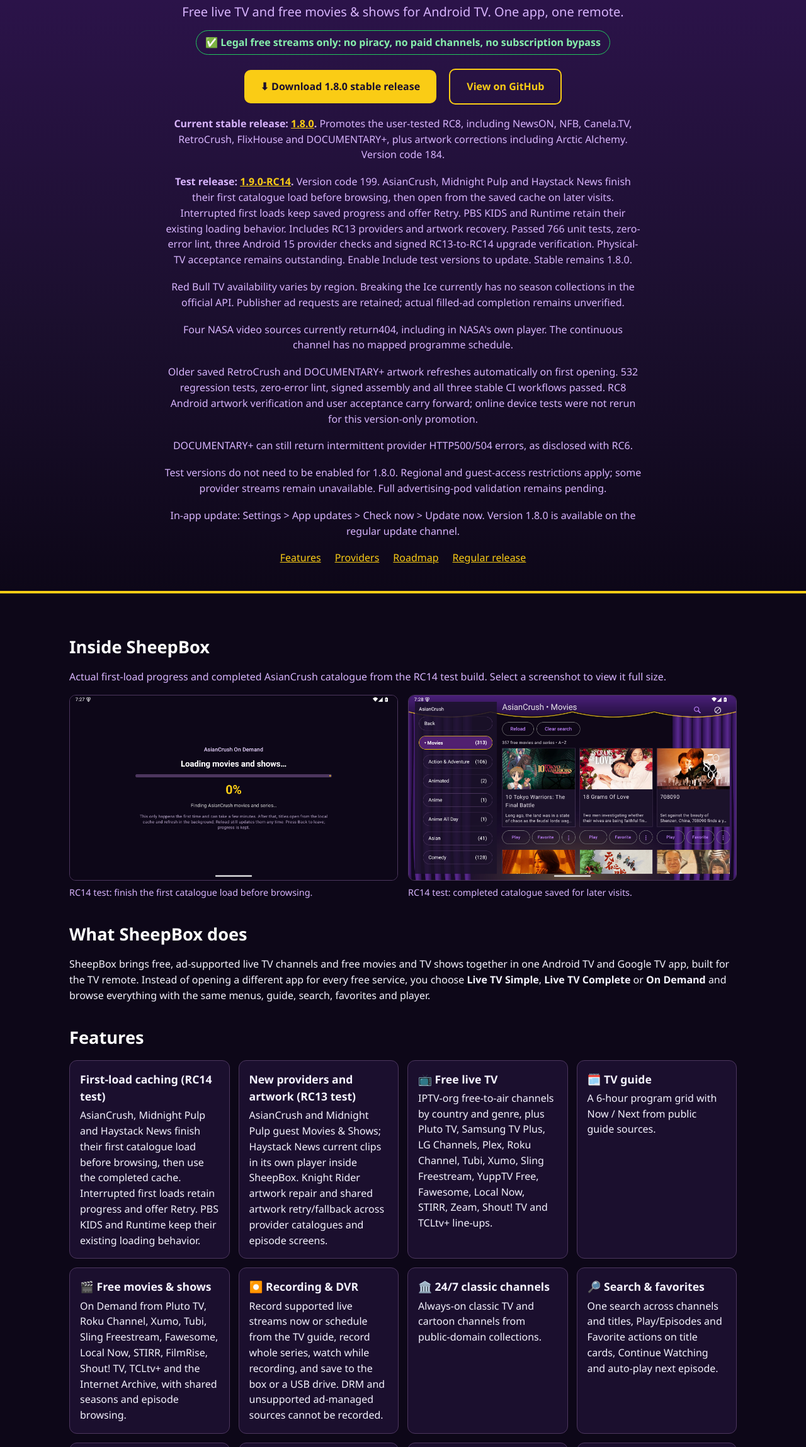
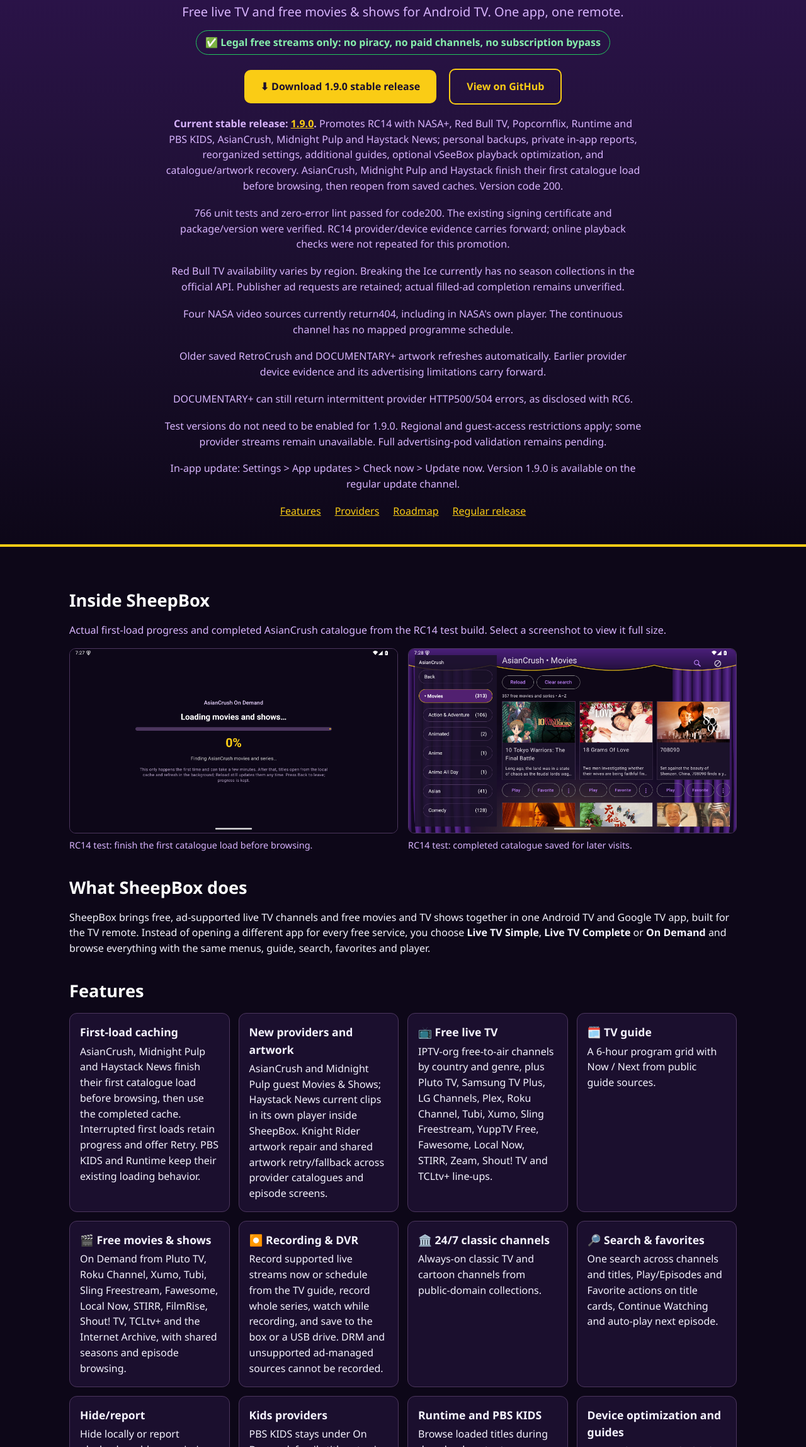
Before and after one commit to sheepman90s/sheepbox-releases, a plain HTML site: page docs/index.html in a window 1280 px wide. Shown: the part 503-2800 px from the top of the page at 63% size. Drawn offline with Linux system fonts and the light colour scheme.

Commit message:
Release SheepBox 1.9.0 stable from RC14

```diff
--- a/docs/index.html
+++ b/docs/index.html
@@ -26,7 +26,7 @@
   "name": "SheepBox TV and VOD",
   "operatingSystem": "Android TV, Google TV (Android 6.0+)",
   "applicationCategory": "EntertainmentApplication",
-  "softwareVersion": "1.8.0",
+  "softwareVersion": "1.9.0",
   "description": "Free Android TV app for legal free live TV channels and free movies and shows from official free, ad-supported services, with a TV guide, search, recording and automatic updates.",
   "url": "https://sheepman90s.github.io/sheepbox-releases/",
   "downloadUrl": "https://github.com/sheepman90s/sheepbox-releases/releases/latest/download/Sheepbox-latest.apk",
@@ -76,16 +76,16 @@ th{color:var(--lav)}
   <h1>SheepBox TV and VOD</h1>
   <p class="tag">Free live TV and free movies &amp; shows for Android TV. One app, one remote.</p>
   <p class="legal">✅ Legal free streams only: no piracy, no paid channels, no subscription bypass</p><br>
-  <a class="btn" href="https://github.com/sheepman90s/sheepbox-releases/releases/latest/download/Sheepbox-latest.apk">⬇ Download 1.8.0 stable release</a>
+  <a class="btn" href="https://github.com/sheepman90s/sheepbox-releases/releases/latest/download/Sheepbox-latest.apk">⬇ Download 1.9.0 stable release</a>
   <a class="btn alt" href="https://github.com/sheepman90s/sheepbox-releases">View on GitHub</a>
-  <p class="release-note"><strong>Current stable release: <a href="https://github.com/sheepman90s/sheepbox-releases/releases/tag/v1.8.0">1.8.0</a>.</strong> Promotes the user-tested RC8, including NewsON, NFB, Canela.TV, RetroCrush, FlixHouse and DOCUMENTARY+, plus artwork corrections including Arctic Alchemy. Version code 184.</p>
-  <p class="release-note"><strong>Test release: <a href="https://github.com/sheepman90s/sheepbox-releases/releases/tag/v1.9.0-RC14">1.9.0-RC14</a>.</strong> Version code 199. AsianCrush, Midnight Pulp and Haystack News finish their first catalogue load before browsing, then open from the saved cache on later visits. Interrupted first loads keep saved progress and offer Retry. PBS KIDS and Runtime retain their existing loading behavior. Includes RC13 providers and artwork recovery. Passed 766 unit tests, zero-error lint, three Android 15 provider checks and signed RC13-to-RC14 upgrade verification. Physical-TV acceptance remains outstanding. Enable Include test versions to update. Stable remains 1.8.0.</p>
+  <p class="release-note"><strong>Current stable release: <a href="https://github.com/sheepman90s/sheepbox-releases/releases/tag/v1.9.0">1.9.0</a>.</strong> Promotes RC14 with NASA+, Red Bull TV, Popcornflix, Runtime and PBS KIDS, AsianCrush, Midnight Pulp and Haystack News; personal backups, private in-app reports, reorganized settings, additional guides, optional vSeeBox playback optimization, and catalogue/artwork recovery. AsianCrush, Midnight Pulp and Haystack finish their first catalogue load before browsing, then reopen from saved caches. Version code 200.</p>
+  <p class="release-note">766 unit tests and zero-error lint passed for code200. The existing signing certificate and package/version were verified. RC14 provider/device evidence carries forward; online playback checks were not repeated for this promotion.</p>
   <p class="release-note">Red Bull TV availability varies by region. Breaking the Ice currently has no season collections in the official API. Publisher ad requests are retained; actual filled-ad completion remains unverified.</p>
   <p class="release-note">Four NASA video sources currently return404, including in NASA's own player. The continuous channel has no mapped programme schedule.</p>
-  <p class="release-note">Older saved RetroCrush and DOCUMENTARY+ artwork refreshes automatically on first opening. 532 regression tests, zero-error lint, signed assembly and all three stable CI workflows passed. RC8 Android artwork verification and user acceptance carry forward; online device tests were not rerun for this version-only promotion.</p>
+  <p class="release-note">Older saved RetroCrush and DOCUMENTARY+ artwork refreshes automatically. Earlier provider device evidence and its advertising limitations carry forward.</p>
   <p class="release-note">DOCUMENTARY+ can still return intermittent provider HTTP500/504 errors, as disclosed with RC6.</p>
-  <p class="release-note">Test versions do not need to be enabled for 1.8.0. Regional and guest-access restrictions apply; some provider streams remain unavailable. Full advertising-pod validation remains pending.</p>
-  <p class="release-note">In-app update: Settings &gt; App updates &gt; Check now &gt; Update now. Version 1.8.0 is available on the regular update channel.</p>
+  <p class="release-note">Test versions do not need to be enabled for 1.9.0. Regional and guest-access restrictions apply; some provider streams remain unavailable. Full advertising-pod validation remains pending.</p>
+  <p class="release-note">In-app update: Settings &gt; App updates &gt; Check now &gt; Update now. Version 1.9.0 is available on the regular update channel.</p>
   <nav class="site-links" aria-label="Page sections"><a href="#features">Features</a><a href="#providers">Providers</a><a href="#roadmap">Roadmap</a><a href="https://github.com/sheepman90s/sheepbox-releases/releases/latest">Regular release</a></nav>
 </header>
 <main>
@@ -107,22 +107,22 @@ th{color:var(--lav)}
 
   <h2 id="features">Features</h2>
   <div class="grid">
-    <div class="card"><b>First-load caching (RC14 test)</b>AsianCrush, Midnight Pulp and Haystack News finish their first catalogue load before browsing, then use the completed cache. Interrupted first loads retain progress and offer Retry. PBS KIDS and Runtime keep their existing loading behavior.</div>
-    <div class="card"><b>New providers and artwork (RC13 test)</b>AsianCrush and Midnight Pulp guest Movies &amp; Shows; Haystack News current clips in its own player inside SheepBox. Knight Rider artwork repair and shared artwork retry/fallback across provider catalogues and episode screens.</div>
+    <div class="card"><b>First-load caching</b>AsianCrush, Midnight Pulp and Haystack News finish their first catalogue load before browsing, then use the completed cache. Interrupted first loads retain progress and offer Retry. PBS KIDS and Runtime keep their existing loading behavior.</div>
+    <div class="card"><b>New providers and artwork</b>AsianCrush and Midnight Pulp guest Movies &amp; Shows; Haystack News current clips in its own player inside SheepBox. Knight Rider artwork repair and shared artwork retry/fallback across provider catalogues and episode screens.</div>
     <div class="card"><b>📺 Free live TV</b>IPTV-org free-to-air channels by country and genre, plus Pluto TV, Samsung TV Plus, LG Channels, Plex, Roku Channel, Tubi, Xumo, Sling Freestream, YuppTV Free, Fawesome, Local Now, STIRR, Zeam, Shout! TV and TCLtv+ line-ups.</div>
     <div class="card"><b>🗓️ TV guide</b>A 6-hour program grid with Now / Next from public guide sources.</div>
     <div class="card"><b>🎬 Free movies &amp; shows</b>On Demand from Pluto TV, Roku Channel, Xumo, Tubi, Sling Freestream, Fawesome, Local Now, STIRR, FilmRise, Shout! TV, TCLtv+ and the Internet Archive, with shared seasons and episode browsing.</div>
     <div class="card"><b>⏺️ Recording &amp; DVR</b>Record supported live streams now or schedule from the TV guide, record whole series, watch while recording, and save to the box or a USB drive. DRM and unsupported ad-managed sources cannot be recorded.</div>
     <div class="card"><b>🏛️ 24/7 classic channels</b>Always-on classic TV and cartoon channels from public-domain collections.</div>
     <div class="card"><b>🔎 Search &amp; favorites</b>One search across channels and titles, Play/Episodes and Favorite actions on title cards, Continue Watching and auto-play next episode.</div>
-    <div class="card"><b>Hide/report (RC8 test)</b>Hide locally or report playback problems, missing guide data or incorrect guide data directly to private SheepBox support. Restore hidden entries from Hidden items.</div>
-    <div class="card"><b>Kids providers (RC12 test)</b>PBS KIDS stays under On Demand, family titles stay in Runtime, and kids live channels stay with their regular providers. The separate Kids section is removed; Home choices sit on the left to keep the sheep visible.</div>
-    <div class="card"><b>Runtime and PBS KIDS (RC12 test)</b>Browse loaded titles during downloads, retry temporary failures and recover unfinished catalogues. PBS skips removed show pages; Runtime explains provider total differences and retains + counts. Native playback retains publisher advertising.</div>
-    <div class="card"><b>Device optimization and guides (RC11 test)</b>Optional vSeeBox playback profile and verified FreeCast guide-only mappings. No standalone FreeCast playback is included.</div>
-    <div class="card"><b>Settings (RC8 test)</b>Nine sections open separate pages, with Back navigation and restored section focus.</div>
-    <div class="card"><b>Additional guides (RC8 test)</b>Verified schedules for five 30A channels and US AFTV (Access Framingham TV), refreshed while the app is open. Some channels still lack a verified schedule.</div>
-    <div class="card"><b>Personal backups (RC7 test)</b>Settings, favorites, viewing history and hidden items in a portable file or encrypted seven-day restore code. Scan the code QR with your phone to download a permanent file. Preview, merge or replace before restoring.</div>
-    <div class="card"><b>Optional support (RC7 test)</b>Venmo and PayPal QR codes on exit for coffee and cloud costs. Close, keep watching, or choose Don&#39;t show again.</div>
+    <div class="card"><b>Hide/report</b>Hide locally or report playback problems, missing guide data or incorrect guide data directly to private SheepBox support. Restore hidden entries from Hidden items.</div>
+    <div class="card"><b>Kids providers</b>PBS KIDS stays under On Demand, family titles stay in Runtime, and kids live channels stay with their regular providers. The separate Kids section is removed; Home choices sit on the left to keep the sheep visible.</div>
+    <div class="card"><b>Runtime and PBS KIDS</b>Browse loaded titles during downloads, retry temporary failures and recover unfinished catalogues. PBS skips removed show pages; Runtime explains provider total differences and retains + counts. Native playback retains publisher advertising.</div>
+    <div class="card"><b>Device optimization and guides</b>Optional vSeeBox playback profile and verified FreeCast guide-only mappings. No standalone FreeCast playback is included.</div>
+    <div class="card"><b>Settings</b>Nine sections open separate pages, with Back navigation and restored section focus.</div>
+    <div class="card"><b>Additional guides</b>Verified schedules for five 30A channels and US AFTV (Access Framingham TV), refreshed while the app is open. Some channels still lack a verified schedule.</div>
+    <div class="card"><b>Personal backups</b>Settings, favorites, viewing history and hidden items in a portable file or encrypted seven-day restore code. Scan the code QR with your phone to download a permanent file. Preview, merge or replace before restoring.</div>
+    <div class="card"><b>Optional support</b>Venmo and PayPal QR codes on exit for coffee and cloud costs. Close, keep watching, or choose Don&#39;t show again.</div>
     <div class="card"><b>🎮 Made for the remote</b>Clear focus, labelled icons, ±15 s skip with hold-to-seek.</div>
     <div class="card"><b>📚 Consistent VOD browsing</b>Unique title counts beside categories (+ means incomplete), A–Z ordering, shared cards and first-open catalog progress. Catalogs load when opened and use local metadata caches.</div>
     <div class="card"><b>🔄 Automatic updates</b>New versions are offered at startup and installed with your OK.</div>
@@ -143,11 +143,11 @@ th{color:var(--lav)}
 <tr><th scope="row">Xumo</th><td>Yes</td><td>Movies &amp; shows</td></tr>
 <tr><th scope="row">Sling Freestream</th><td>Yes</td><td>Free movies &amp; shows</td></tr>
 <tr><th scope="row">YuppTV Free</th><td>Free lineup</td><td>—</td></tr>
-<tr><th scope="row">AsianCrush (RC13 test)</th><td>Not integrated</td><td>Free guest Movies &amp; Shows, categories, search/favorites, seasons/episodes, native publisher-ad-supported playback and resume/autoplay</td></tr>
-<tr><th scope="row">Midnight Pulp (RC13 test)</th><td>Not integrated</td><td>Free guest Movies &amp; Shows, categories, search/favorites, seasons/episodes, native publisher-ad-supported playback and resume/autoplay</td></tr>
-<tr><th scope="row">Haystack News (RC13 test)</th><td>Not integrated</td><td>Current news clip selections, categories, search and favorites; official player inside SheepBox retains publisher advertising/captions. No native history/resume/autoplay; not a full archive</td></tr>
-<tr><th scope="row">Runtime (RC12 test)</th><td>Guest live channels and provider EPG</td><td>Movies, series/seasons and episodes; family titles stay in Runtime</td></tr>
-<tr><th scope="row">PBS KIDS (RC12 test)</th><td>Not implemented</td><td>Current full episodes, movies, clips and shows</td></tr>
+<tr><th scope="row">AsianCrush</th><td>Not integrated</td><td>Free guest Movies &amp; Shows, categories, search/favorites, seasons/episodes, native publisher-ad-supported playback and resume/autoplay</td></tr>
+<tr><th scope="row">Midnight Pulp</th><td>Not integrated</td><td>Free guest Movies &amp; Shows, categories, search/favorites, seasons/episodes, native publisher-ad-supported playback and resume/autoplay</td></tr>
+<tr><th scope="row">Haystack News</th><td>Not integrated</td><td>Current news clip selections, categories, search and favorites; official player inside SheepBox retains publisher advertising/captions. No native history/resume/autoplay; not a full archive</td></tr>
+<tr><th scope="row">Runtime</th><td>Guest live channels and provider EPG</td><td>Movies, series/seasons and episodes; family titles stay in Runtime</td></tr>
+<tr><th scope="row">PBS KIDS</th><td>Not implemented</td><td>Current full episodes, movies, clips and shows</td></tr>
 <tr><th scope="row">Fawesome</th><td>Yes</td><td>Movies &amp; shows</td></tr>
 <tr><th scope="row">Local Now</th><td>Yes</td><td>Movies &amp; shows</td></tr>
 <tr><th scope="row">STIRR</th><td>Yes</td><td>Movies &amp; shows</td></tr>
@@ -160,18 +160,18 @@ th{color:var(--lav)}
 <tr><th scope="row">The CW</th><td>Guest lineup and guide in 1.7.0 stable</td><td>Movies &amp; shows in 1.7.0 stable</td></tr>
 <tr><th scope="row">Free Live Sports</th><td>Guest sports lineup and guide in 1.7.0 stable</td><td>Movies &amp; shows in 1.7.0 stable</td></tr>
 <tr><th scope="row">FilmRise</th><td>Not implemented</td><td>Movies &amp; shows; added in RC6</td></tr>
-<tr><th scope="row">NewsON</th><td>Guest live/AlwaysON stations and current programme metadata in 1.8.0 stable</td><td>Recent newscasts and clips by state/station in 1.8.0 stable</td></tr>
-<tr><th scope="row">NFB</th><td>No</td><td>Free regional Films &amp; Collections, cached genre/language browsing, native HLS/captions, episodes and resume/autoplay in 1.8.0 stable</td></tr>
-<tr><th scope="row">RetroCrush</th><td>No</td><td>Free guest movies and eligible show episodes, categorized caching, native ad-supported playback and artwork recovery in 1.8.0 stable</td></tr>
-<tr><th scope="row">FlixHouse</th><td>11 guest live channels and guide in All Channels A–Z in 1.8.0 stable</td><td>Current US snapshot: 2,078 guest movies and 14 shows/168 eligible episodes, categorized caching and native ad-supported playback in 1.8.0 stable</td></tr>
-<tr><th scope="row">Canela.TV</th><td>Guest regional lineup/guide, native playback and session renewal in 1.8.0 stable</td><td>Free Movies &amp; Shows, cached browsing, full episodes, search/favorites, resume/autoplay and provider advertising in 1.8.0 stable</td></tr>
-<tr><th scope="row">DOCUMENTARY+</th><td>Four guest live channels and guide in All Channels A–Z in 1.8.0 stable</td><td>Current snapshot: 270 movies, 38 shows/291 free episodes, categorized caching, native ad-supported playback and artwork corrections including Arctic Alchemy. Intermittent upstream HTTP500/504 errors observed</td></tr>
-<tr><th scope="row">Popcornflix</th><td>No standalone lineup verified</td><td>Guest Movies &amp; Shows in 1.9.0-RC4 test releases: categorized caching, shared seasons/episodes, artwork, search/favorites/history/resume/autoplay, captions and native playback with publisher advertising. Current US website snapshot: 580 movies and 166 shows; all 746 catalog images decoded.</td></tr>
-<tr><th scope="row">Red Bull TV</th><td>Nine continuous sports channels and the actual provider guide in 1.9.0-RC3 test releases; current live events when offered</td><td>Films, replays, clips and series, seasons/Extras, categorized caching, shared search/favorites/resume/autoplay and native playback with publisher advertising. Current regional snapshot: 598 videos and 281 series (879 catalog images decoded); nine continuous channels. Skate Tales: six seasons plus Extras, 30 unique episodes with decoded artwork.</td></tr>
-<tr><th scope="row">NASA+</th><td>Continuous NASA+ channel in 1.9.0-RC1 test releases; no mapped programme schedule</td><td>Current public snapshot:279 standalone videos,39 series/328 episode posts. Categorized cache, native HLS/captions and history/resume/autoplay. Four upstream source URLs currently return404.</td></tr>
+<tr><th scope="row">NewsON</th><td>Guest live/AlwaysON stations and current programme metadata in 1.9.0 stable</td><td>Recent newscasts and clips by state/station in 1.9.0 stable</td></tr>
+<tr><th scope="row">NFB</th><td>No</td><td>Free regional Films &amp; Collections, cached genre/language browsing, native HLS/captions, episodes and resume/autoplay in 1.9.0 stable</td></tr>
+<tr><th scope="row">RetroCrush</th><td>No</td><td>Free guest movies and eligible show episodes, categorized caching, native ad-supported playback and artwork recovery in 1.9.0 stable</td></tr>
+<tr><th scope="row">FlixHouse</th><td>11 guest live channels and guide in All Channels A–Z in 1.9.0 stable</td><td>Current US snapshot: 2,078 guest movies and 14 shows/168 eligible episodes, categorized caching and native ad-supported playback in 1.9.0 stable</td></tr>
+<tr><th scope="row">Canela.TV</th><td>Guest regional lineup/guide, native playback and session renewal in 1.9.0 stable</td><td>Free Movies &amp; Shows, cached browsing, full episodes, search/favorites, resume/autoplay and provider advertising in 1.9.0 stable</td></tr>
+<tr><th scope="row">DOCUMENTARY+</th><td>Four guest live channels and guide in All Channels A–Z in 1.9.0 stable</td><td>Current snapshot: 270 movies, 38 shows/291 free episodes, categorized caching, native ad-supported playback and artwork corrections including Arctic Alchemy. Intermittent upstream HTTP500/504 errors observed</td></tr>
+<tr><th scope="row">Popcornflix</th><td>No standalone lineup verified</td><td>Guest Movies &amp; Shows in 1.9.0 stable: categorized caching, shared seasons/episodes, artwork, search/favorites/history/resume/autoplay, captions and native playback with publisher advertising. Current US website snapshot: 580 movies and 166 shows; all 746 catalog images decoded.</td></tr>
+<tr><th scope="row">Red Bull TV</th><td>Nine continuous sports channels and the actual provider guide in 1.9.0 stable; current live events when offered</td><td>Films, replays, clips and series, seasons/Extras, categorized caching, shared search/favorites/resume/autoplay and native playback with publisher advertising. Current regional snapshot: 598 videos and 281 series (879 catalog images decoded); nine continuous channels. Skate Tales: six seasons plus Extras, 30 unique episodes with decoded artwork.</td></tr>
+<tr><th scope="row">NASA+</th><td>Continuous NASA+ channel in 1.9.0 stable; no mapped programme schedule</td><td>Current public snapshot:279 standalone videos,39 series/328 episode posts. Categorized cache, native HLS/captions and history/resume/autoplay. Four upstream source URLs currently return404.</td></tr>
 <tr><th scope="row">Internet Archive</th><td>SheepBox-created 24/7 collection channels</td><td>Public-domain / Creative Commons films, classic TV &amp; shorts</td></tr></tbody>
   </table></div>
-  <p class="notice">AsianCrush, Midnight Pulp and Haystack News are available in RC13 test releases; their new integrations are On Demand only. Runtime, PBS KIDS, NASA+, Red Bull TV and Popcornflix are also in 1.9.0 test releases. FilmRise, Filmzie, NFB, RetroCrush and Popcornflix are VOD-only. Other listed providers are included in 1.8.0 stable. Internet Archive 24/7 channels are assembled from its collections. <a href="https://github.com/sheepman90s/sheepbox-releases/blob/main/PROVIDERS.md">Full provider notes</a>.</p>
+  <p class="notice">All listed providers are included in 1.9.0 stable. AsianCrush, Midnight Pulp, Haystack News, PBS KIDS and Popcornflix are On Demand only. Haystack uses its official web player without native history/resume/autoplay. <a href="https://github.com/sheepman90s/sheepbox-releases/blob/main/PROVIDERS.md">Full provider notes</a>.</p>
   <p class="notice">Zeam is available in 1.4.0 stable. On Demand opens to playable video cards with Play/Favorite actions, categories and counts. Hosted show episodes and VOD recordings use native playback with provider ads and resume. The first visit builds a local catalog cache. RC6 was confirmed by the user before promotion to stable.</p>
   <p class="notice">FilmRise initial batches retrieved 3,231 free movies in All New Arrivals and 4,579 movies and 818 shows in the 1.2.0 service check; True Crime includes all 251 movie titles. Three provider-limited categories show + counts, so the overall movie count is a lower bound. Movie/episode primary HLS manifests and ad schedules passed service checks. Physical-TV picture, audio, captions, remote navigation and complete ad breaks still need device testing.</p>
 
@@ -180,9 +180,9 @@ th{color:var(--lav)}
   <div class="grid">
     <div class="card"><b>Closed Captioning</b>Consistent Live TV and On Demand caption controls, language/track selection and saved preferences where supported.</div>
     <div class="card"><b>Split Screen</b>Explore multiple supported streams, remote-friendly pane selection, layout controls and a choice of which stream supplies audio.</div>
-    <div class="card"><b>Additional Providers</b>Continue researching free, account-free Live TV and VOD services. NewsON, NFB, Canela.TV, RetroCrush, FlixHouse and DOCUMENTARY+ are included in 1.8.0 stable.</div>
+    <div class="card"><b>Additional Providers</b>Continue researching free, account-free Live TV and VOD services. NewsON, NFB, Canela.TV, RetroCrush, FlixHouse and DOCUMENTARY+ are included in 1.9.0 stable.</div>
   </div>
-  <p class="notice"><a href="https://github.com/sheepman90s/sheepbox-releases/blob/main/ROADMAP.md">View the GitHub roadmap and provider research queue</a>. These roadmap features remain planned after 1.8.0.</p>
+  <p class="notice"><a href="https://github.com/sheepman90s/sheepbox-releases/blob/main/ROADMAP.md">View the GitHub roadmap and provider research queue</a>. These roadmap features remain planned after 1.9.0.</p>
 
   <h2>Legal free streams only</h2>
   <ul>
@@ -195,7 +195,7 @@ th{color:var(--lav)}
   <h2>How to install on Android TV / Google TV</h2>
   <ol>
     <li>On the TV box, allow installing apps from unknown sources for the app you'll install with (for example Downloader or a file manager).</li>
-    <li>Download the <code>.apk</code> from the <a href="https://github.com/sheepman90s/sheepbox-releases/releases/tag/v1.8.0">1.8.0 stable release</a>.</li>
+    <li>Download the <code>.apk</code> from the <a href="https://github.com/sheepman90s/sheepbox-releases/releases/tag/v1.9.0">1.9.0 stable release</a>.</li>
     <li>Open it and choose <b>Install</b>. If Play Protect asks to scan, you can choose <b>Install without scanning</b>.</li>
     <li>Start SheepBox. Future updates are offered inside the app.</li>
   </ol>
```
Also changed, not shown: 3 other files.
